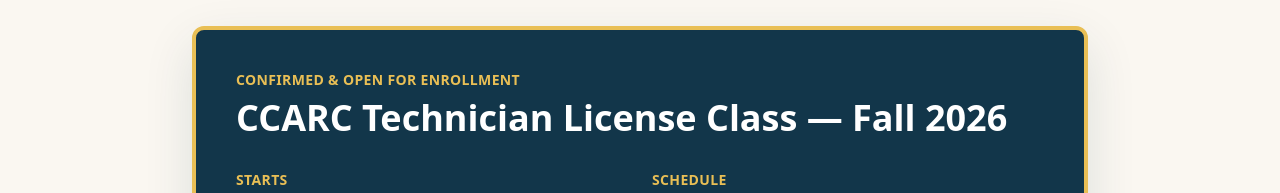
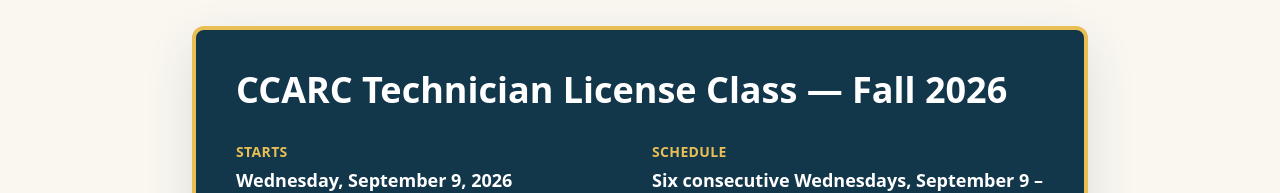
Before and after one commit to membership-ccarc/n7rb, a Next.js app: page /classes in a window 1280 px wide. Shown: the part 335-528 px from the top of the page. Built offline with nearby package versions, Linux system fonts and the light colour scheme; no server answers.

Commit message:
Removed the "Confirmed & Open for Enrollment" badge line above the class heading

```diff
--- a/app/classes/page.tsx
+++ b/app/classes/page.tsx
@@ -24,8 +24,7 @@
 
       <div className="mx-auto mt-10 max-w-4xl overflow-hidden rounded-xl border-4 border-gold-300 bg-mountain-900 shadow-soft">
         <div className="px-6 py-8 sm:px-10 sm:py-10">
-          <p className="text-sm font-bold uppercase tracking-wide text-gold-300">Confirmed &amp; Open for Enrollment</p>
-          <h2 className="mt-2 text-3xl font-black text-white sm:text-4xl">CCARC Technician License Class — Fall 2026</h2>
+          <h2 className="text-3xl font-black text-white sm:text-4xl">CCARC Technician License Class — Fall 2026</h2>
           <dl className="mt-8 grid gap-6 sm:grid-cols-2">
             <div>
               <dt className="text-sm font-bold uppercase tracking-wide text-gold-300">Starts</dt>
```
